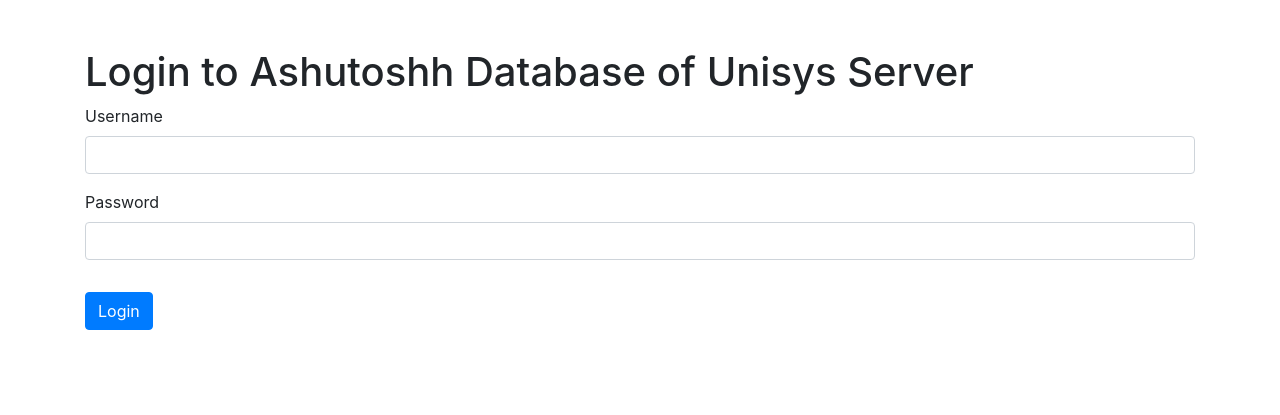
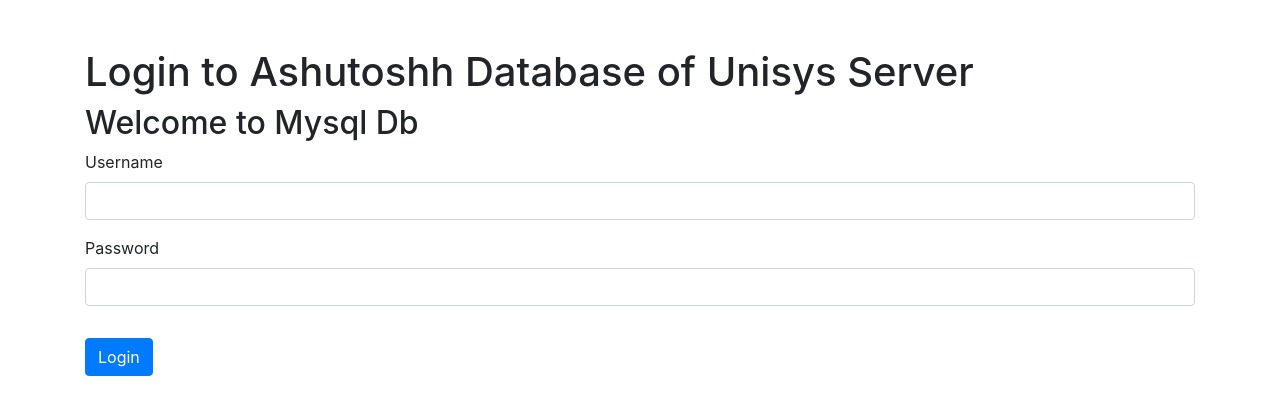
Before and after one commit to redashu/ashu_unisys_flaskMysql, a Flask app: page / in a window 1280 px wide. Shown: the top 415 px of the page. Run offline with Flask 2, Linux system fonts and the light colour scheme; some libraries are stand-ins or nearby versions.

Commit message:
updates in as h2 tag  index.html

```diff
--- a/templates/index.html
+++ b/templates/index.html
@@ -9,6 +9,7 @@
 <body>
     <div class="container">
         <h1 class="mt-5">Login to Ashutoshh Database of Unisys Server </h1>
+        <h2> Welcome to Mysql Db </h2>
         <form method="post" action="{{ url_for('login') }}">
             <div class="form-group">
                 <label for="username">Username</label>
```
